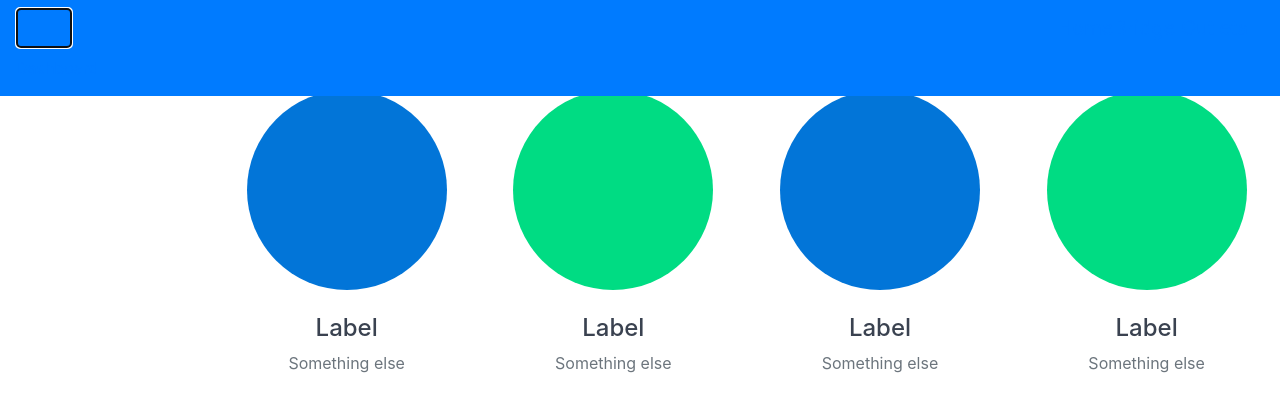
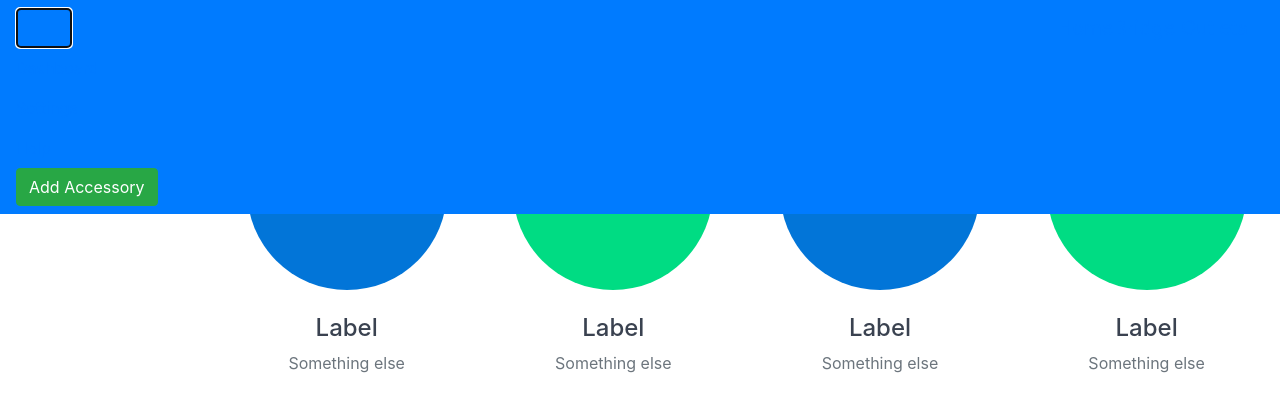
Before and after one commit to trentrand/homekit-outlets, an Angular app in the folder web/: page /dashboard/overview in a window 1280 px wide. Both pictures are taken after a click on the button "Toggle navigation". Shown: the top 412 px of the page. Built offline with nearby package versions, Linux system fonts and the light colour scheme.

Commit message:
Add mock content to navigation bar

```diff
--- a/web/src/app/core/navigation-bar/navigation-bar.component.html
+++ b/web/src/app/core/navigation-bar/navigation-bar.component.html
@@ -9,6 +9,13 @@
       <li class="nav-item">
         <a class="nav-link" routerLink="dashboard" routerLinkActive="active">Dashboard</a>
       </li>
+      <li class="nav-item">
+        <a class="nav-link" routerLink="settings" routerLinkActive="active">Settings</a>
+      </li>
+      <li class="nav-item">
+        <a class="nav-link" routerLink="404" routerLinkActive="active">Help</a>
+      </li>
     </ul>
+    <button class="btn btn-success" type="submit">Add Accessory</button>
   </div>
 </nav>
--- a/web/src/app/core/navigation-bar/navigation-bar.component.scss
+++ b/web/src/app/core/navigation-bar/navigation-bar.component.scss
@@ -1,2 +1,5 @@
 button {
+  i {
+    color: white;
+  }
 }
```
